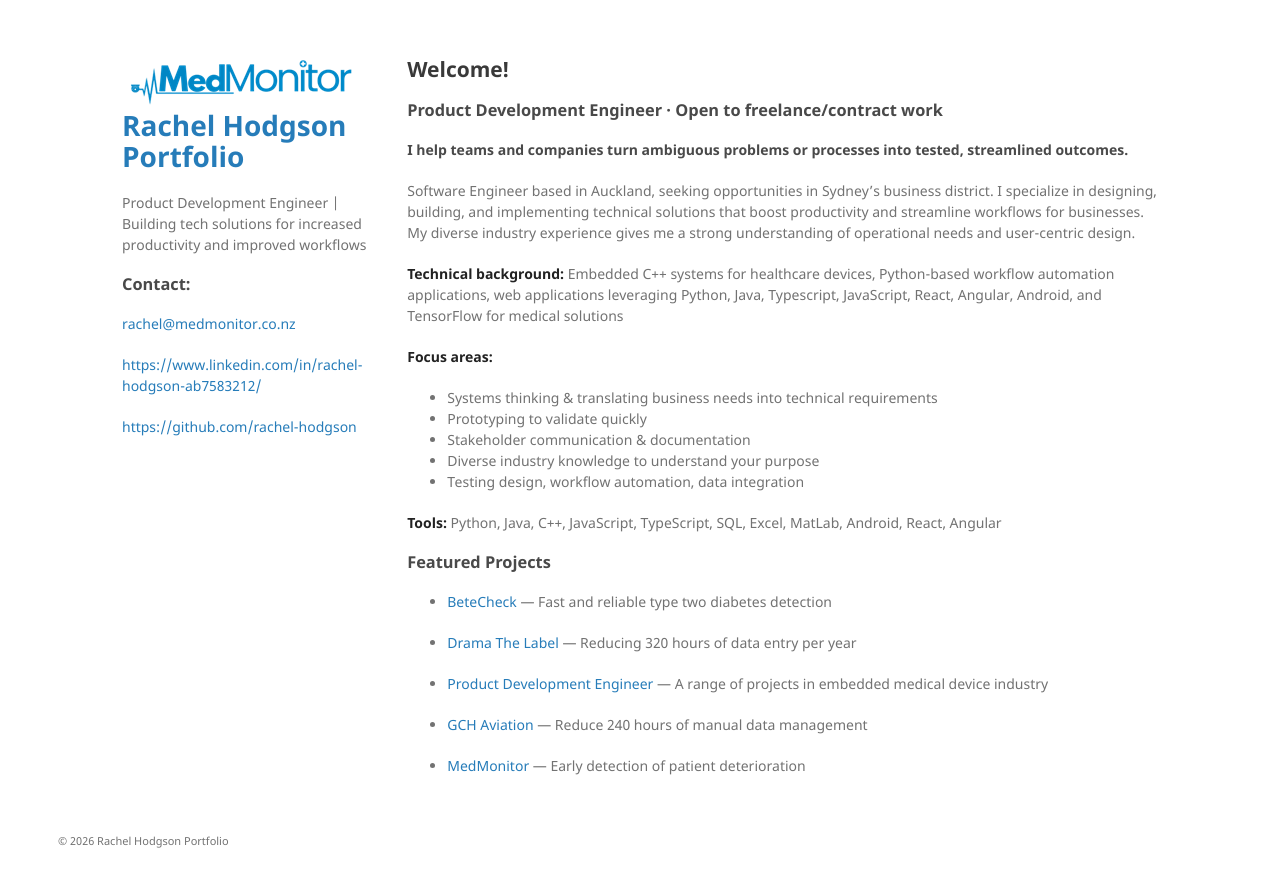
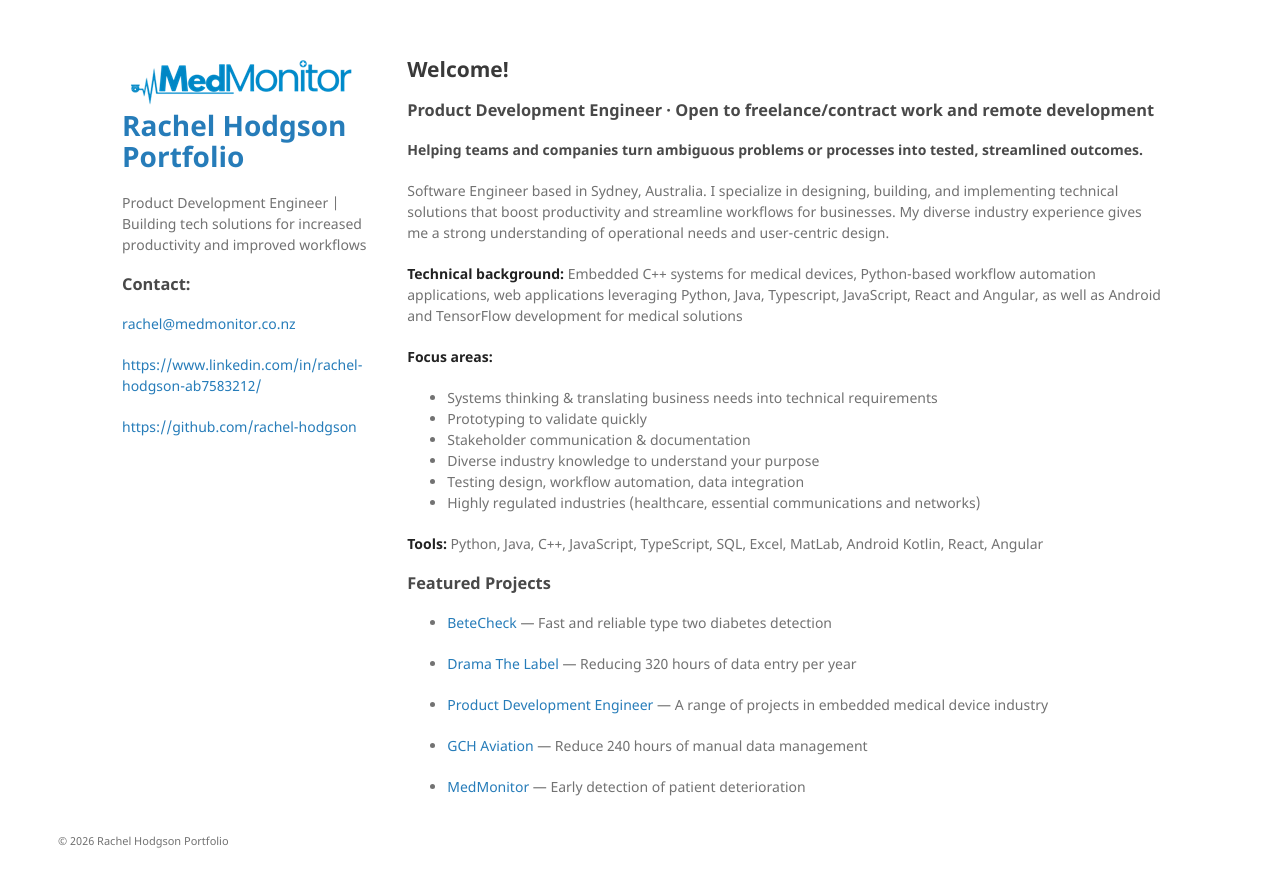
Before and after one commit to rachel-hodgson/rachel-hodgson.github.io, a Jekyll site: the page built from index.md, in a window 1280 px wide. Shown: the top 887 px of the page. Built offline with Jekyll 4.4.1, drawn with Linux system fonts in a browser that asks for light colours.

Commit message:
Update index.md

```diff
--- a/index.md
+++ b/index.md
@@ -6,12 +6,12 @@ permalink: /
 
 ## Welcome!
 
-### Product Development Engineer · Open to freelance/contract work
-#### I help teams and companies turn ambiguous problems or processes into tested, streamlined outcomes.
+### Product Development Engineer · Open to freelance/contract work and remote development
+#### Helping teams and companies turn ambiguous problems or processes into tested, streamlined outcomes.
 
-Software Engineer based in Auckland, seeking opportunities in Sydney’s business district. I specialize in designing, building, and implementing technical solutions that boost productivity and streamline workflows for businesses. My diverse industry experience gives me a strong understanding of operational needs and user-centric design.
+Software Engineer based in Sydney, Australia. I specialize in designing, building, and implementing technical solutions that boost productivity and streamline workflows for businesses. My diverse industry experience gives me a strong understanding of operational needs and user-centric design.
 
-**Technical background:** Embedded C++ systems for healthcare devices, Python-based workflow automation applications, web applications leveraging Python, Java, Typescript, JavaScript, React, Angular, Android, and TensorFlow for medical solutions
+**Technical background:** Embedded C++ systems for medical devices, Python-based workflow automation applications, web applications leveraging Python, Java, Typescript, JavaScript, React and Angular, as well as Android and TensorFlow development for medical solutions
 
 **Focus areas:**
 - Systems thinking & translating business needs into technical requirements
@@ -19,8 +19,9 @@ Software Engineer based in Auckland, seeking opportunities in Sydney’s busines
 - Stakeholder communication & documentation
 - Diverse industry knowledge to understand your purpose
 - Testing design, workflow automation, data integration
+- Highly regulated industries (healthcare, essential communications and networks)
 
-**Tools:** Python, Java, C++, JavaScript, TypeScript, SQL, Excel, MatLab, Android, React, Angular
+**Tools:** Python, Java, C++, JavaScript, TypeScript, SQL, Excel, MatLab, Android Kotlin, React, Angular
 
 ### Featured Projects
 
```
